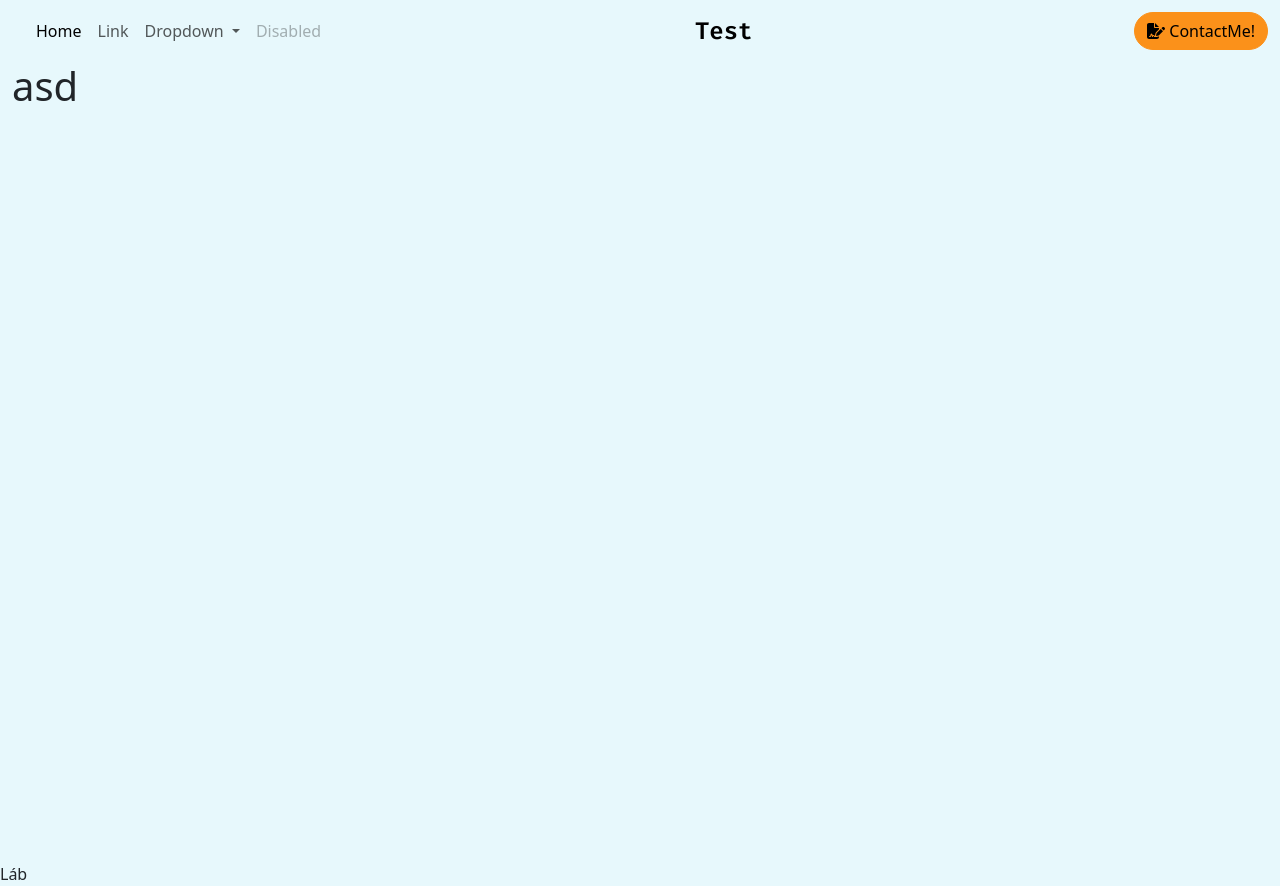
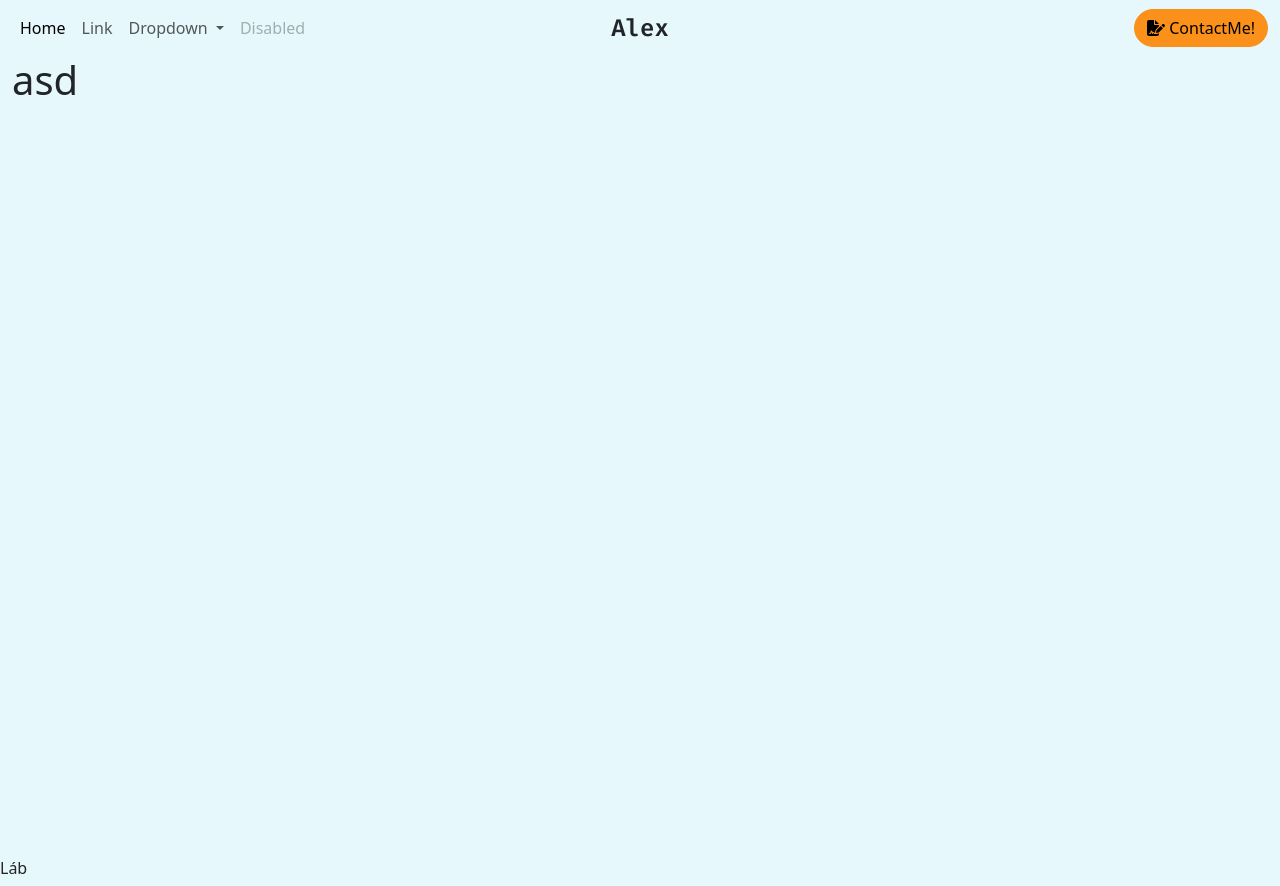
Before and after one commit to csiszaralex/MyPageFrontend, a Vue app: page / in a window 1280 px wide. Built offline with nearby package versions, Linux system fonts and the light colour scheme.

Commit message:
:art: Updated header to playce name to center

```diff
--- a/src/components/layout/TheHeader.vue
+++ b/src/components/layout/TheHeader.vue
@@ -4,7 +4,7 @@ import BaseButton from '@/components/UI/BaseButton.vue';
 
 <template>
   <nav class="navbar navbar-expand-md">
-    <div class="container-fluid">
+    <div class="container-fluid d-grid">
       <div class="navbar-toggler order-2">
         <FaIcon
           :icon="['far', 'compass']"
@@ -21,8 +21,8 @@ import BaseButton from '@/components/UI/BaseButton.vue';
           data-bs-target="#navbar"
         />
       </div>
-      <div class="collapse navbar-collapse ms-3 order-md-1 order-4" id="navbar">
-        <ul class="navbar-nav mb-2 mb-lg-0">
+      <div class="collapse navbar-collapse order-md-1 order-4" id="navbar">
+        <ul class="navbar-nav">
           <li class="nav-item">
             <a class="nav-link active" href="#">Home</a>
           </li>
@@ -46,8 +46,8 @@ import BaseButton from '@/components/UI/BaseButton.vue';
         </ul>
       </div>
 
-      <div class="fira fs-4 fw-semibold navbar-brand order-2">Test</div>
-      <div class="order-3">
+      <div class="fira fs-4 fw-semibold order-2 text-center">Alex</div>
+      <div class="order-3 text-end">
         <base-button type="primary" :icon="['fas', 'file-signature']">ContactMe!</base-button>
       </div>
     </div>
@@ -55,8 +55,8 @@ import BaseButton from '@/components/UI/BaseButton.vue';
 </template>
 
 <style lang="scss" scoped>
-.navbar-collapse {
-  flex-grow: 0;
+.d-grid {
+  grid-template-columns: repeat(3, 1fr);
 }
 .navbar-toggler {
   border: none;
```
